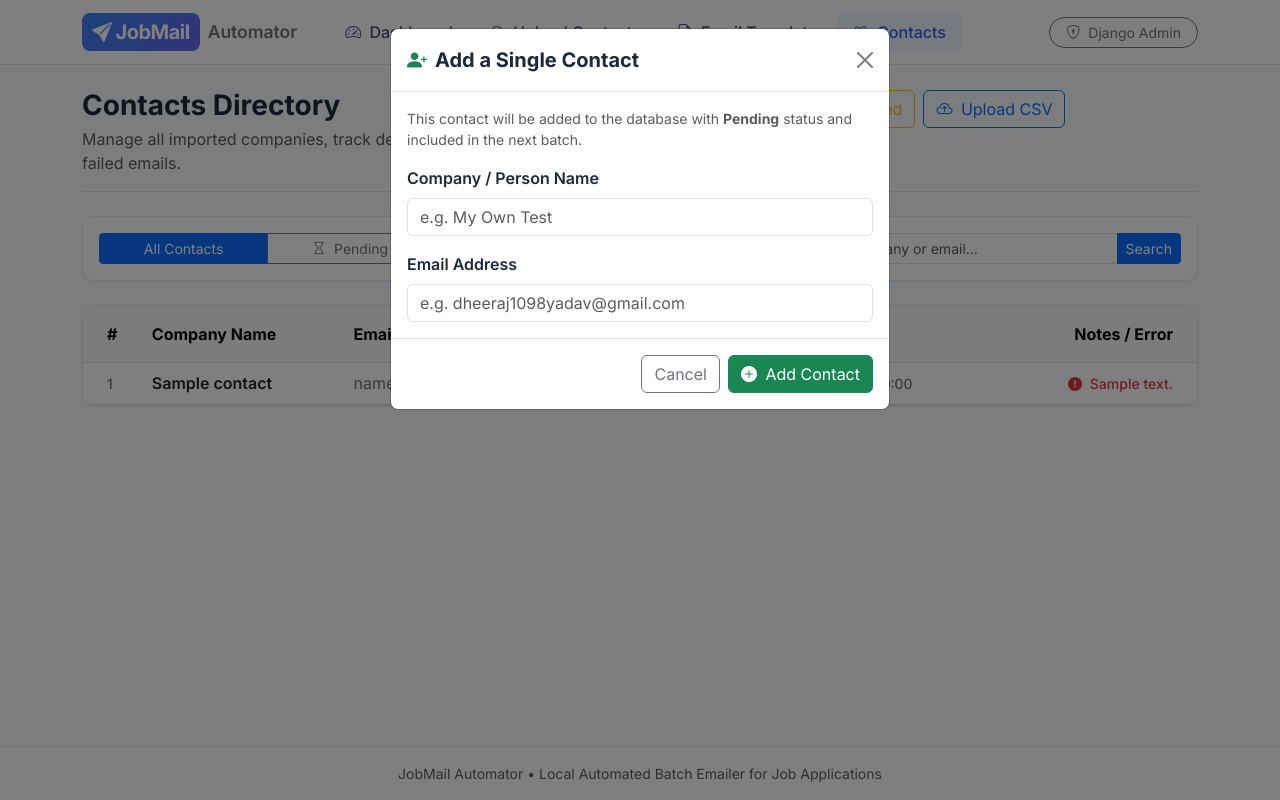
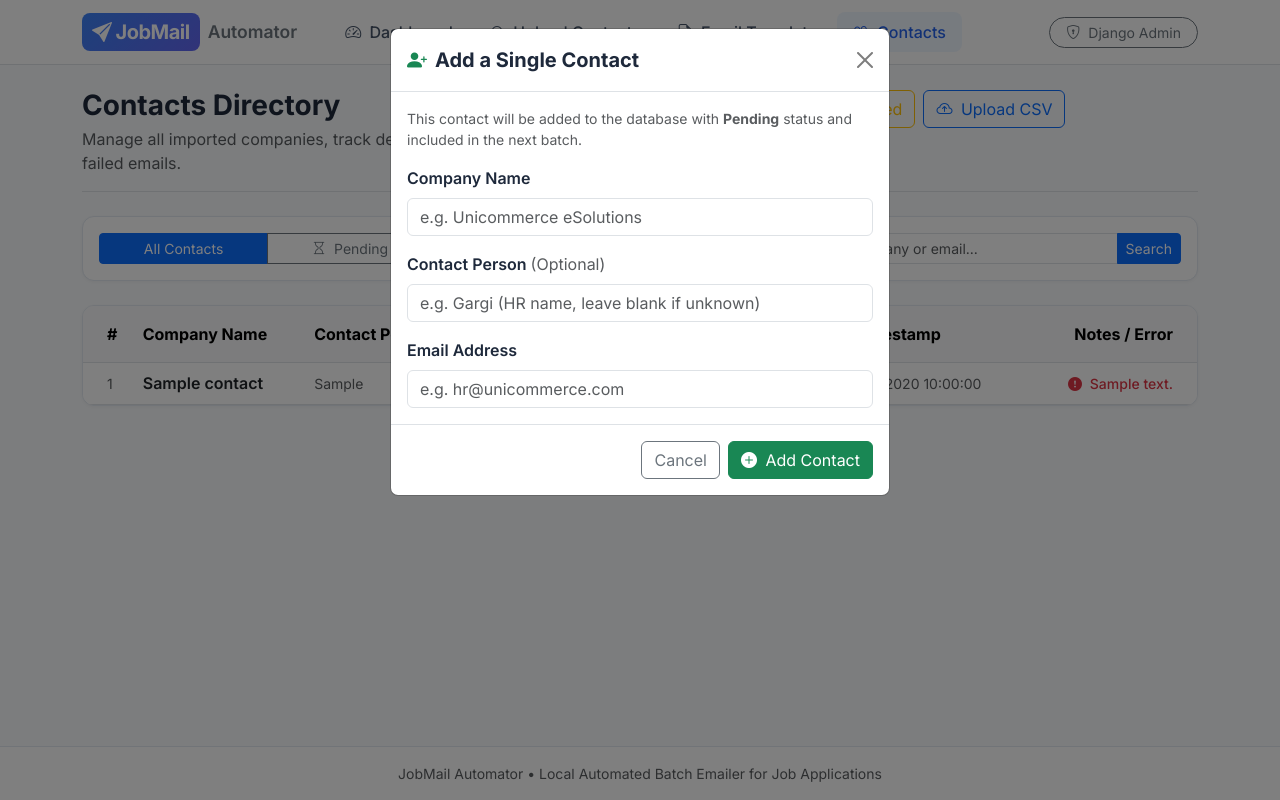
Before and after one commit to Dheeraj0928/Autonomus-mailer, a Django app: page /contacts/ in a window 1280 px wide, after a click on "Add Contact". Run offline with Django 5.2, Linux system fonts and the light colour scheme; tables that the repository leaves empty hold one stand-in row (values such as "Sample post").

Commit message:
feat: add contact_person support with smart fallback for personalized greeting

```diff
--- a/mailer/models.py
+++ b/mailer/models.py
@@ -13,6 +13,10 @@ class Contact(models.Model):
     ]
 
     company_name = models.CharField(max_length=255)
+    contact_person = models.CharField(
+        max_length=255, blank=True, default='',
+        help_text="Optional. HR/Recruiter name (e.g. 'Gargi'). If blank, greeting defaults to 'Hello,'"
+    )
     email = models.EmailField(unique=True, db_index=True)
     status = models.CharField(
         max_length=20,
@@ -35,22 +39,25 @@ class Contact(models.Model):
 
 
 class EmailTemplate(models.Model):
-    DEFAULT_SUBJECT = "Inquiry Regarding Software Engineer Opportunities"
+    DEFAULT_SUBJECT = "Opportunity as Software Engineer/Fresher"
     DEFAULT_BODY = (
-        "Hello Hiring Team at {{ company_name }},\n\n"
-        "I hope you are doing well.\n\n"
-        "I am a recent engineering graduate currently looking for Software Engineer or fresher-level opportunities. "
-        "I wanted to ask if there are any relevant openings available at your company.\n\n"
-        "I would be grateful if you could consider my profile for any suitable opportunities.\n\n"
+        "Hello {{ contact_person }},\n\n"
+        "Hope you are doing well.\n\n"
+        "My name is Dheeraj, and I am currently looking for an opportunity as a Software Engineer/Fresher. "
+        "I wanted to check if there are any openings available at {{ company_name }}.\n\n"
+        "I have been working on my technical skills and projects and would be happy to be considered for any suitable role.\n\n"
+        "You can view my resume here:\n"
+        "https://drive.google.com/file/d/1G_qTw4hwmWoY9QvmH1935kC4t5iltl32/view?usp=drive_link\n\n"
+        "Please let me know if there is any opportunity that matches my profile.\n\n"
         "Thank you for your time.\n\n"
-        "Regards,\n"
+        "Best regards,\n"
         "Dheeraj"
     )
 
     subject = models.CharField(max_length=255, default=DEFAULT_SUBJECT)
     body = models.TextField(
         default=DEFAULT_BODY,
-        help_text="Use {{ company_name }} as a placeholder for the company's name."
+        help_text="Use {{ company_name }} for company name and {{ contact_person }} for HR/recruiter name (auto-removed if blank)."
     )
     updated_at = models.DateTimeField(auto_now=True)
 
--- a/mailer/templates/mailer/contacts.html
+++ b/mailer/templates/mailer/contacts.html
@@ -75,6 +75,7 @@
                 <tr>
                     <th scope="col" class="ps-4 py-3">#</th>
                     <th scope="col" class="py-3">Company Name</th>
+                    <th scope="col" class="py-3">Contact Person</th>
                     <th scope="col" class="py-3">Email Address</th>
                     <th scope="col" class="py-3">Status</th>
                     <th scope="col" class="py-3">Sent Timestamp</th>
@@ -86,6 +87,7 @@
                     <tr>
                         <td class="ps-4 text-muted small">{{ forloop.counter0|add:page_obj.start_index }}</td>
                         <td class="fw-semibold text-dark">{{ contact.company_name }}</td>
+                        <td class="small text-muted">{{ contact.contact_person|default:"—" }}</td>
                         <td>
                             <a href="mailto:{{ contact.email }}" class="text-decoration-none text-secondary">
                                 {{ contact.email }}
@@ -187,12 +189,16 @@
             <div class="modal-body">
                 <p class="text-muted small mb-3">This contact will be added to the database with <strong>Pending</strong> status and included in the next batch.</p>
                 <div class="mb-3">
-                    <label for="add_company_name" class="form-label fw-semibold">Company / Person Name</label>
-                    <input type="text" id="add_company_name" name="company_name" class="form-control" placeholder="e.g. My Own Test" required>
+                    <label for="add_company_name" class="form-label fw-semibold">Company Name</label>
+                    <input type="text" id="add_company_name" name="company_name" class="form-control" placeholder="e.g. Unicommerce eSolutions" required>
+                </div>
+                <div class="mb-3">
+                    <label for="add_contact_person" class="form-label fw-semibold">Contact Person <span class="text-muted fw-normal">(Optional)</span></label>
+                    <input type="text" id="add_contact_person" name="contact_person" class="form-control" placeholder="e.g. Gargi (HR name, leave blank if unknown)">
                 </div>
                 <div class="mb-0">
                     <label for="add_email" class="form-label fw-semibold">Email Address</label>
-                    <input type="email" id="add_email" name="email" class="form-control" placeholder="e.g. dheeraj1098yadav@gmail.com" required>
+                    <input type="email" id="add_email" name="email" class="form-control" placeholder="e.g. hr@unicommerce.com" required>
                 </div>
             </div>
             <div class="modal-footer">
--- a/mailer/views.py
+++ b/mailer/views.py
@@ -111,8 +111,9 @@ def email_template_view(request: HttpRequest):
 
     # Generate sample preview
     sample_company = "Google"
-    preview_subject = render_template_text(template.subject, sample_company)
-    preview_body = render_template_text(template.body, sample_company)
+    sample_person = "Hiring Team"
+    preview_subject = render_template_text(template.subject, sample_company, sample_person)
+    preview_body = render_template_text(template.body, sample_company, sample_person)
 
     import json
     context = {
@@ -189,6 +190,7 @@ def add_single_contact(request: HttpRequest):
     """Manually add a single contact to the database."""
     if request.method == 'POST':
         company_name = request.POST.get('company_name', '').strip()
+        contact_person = request.POST.get('contact_person', '').strip()
         email = request.POST.get('email', '').strip()
 
         if not company_name:
@@ -203,7 +205,11 @@ def add_single_contact(request: HttpRequest):
                 # Use get_or_create with exact field match (email is already unique+indexed)
                 contact, created = Contact.objects.get_or_create(
                     email=email_normalized,
-                    defaults={'company_name': company_name, 'status': Contact.STATUS_PENDING}
+                    defaults={
+                        'company_name': company_name,
+                        'contact_person': contact_person,
+                        'status': Contact.STATUS_PENDING,
+                    }
                 )
                 if created:
                     messages.success(request, f"Contact '{company_name} <{email_normalized}>' added successfully!")
@@ -240,6 +246,7 @@ def send_test_email_view(request: HttpRequest):
     if request.method == 'POST':
         test_email = request.POST.get('test_email', '').strip()
         test_company = request.POST.get('test_company', 'Google (Test)').strip() or 'Google (Test)'
+        test_person = request.POST.get('test_person', '').strip()
 
         if not test_email:
             messages.error(request, "Please enter a valid email address to receive the test email.")
@@ -253,8 +260,8 @@ def send_test_email_view(request: HttpRequest):
             return redirect('mailer:email_template')
 
         template = EmailTemplate.get_template()
-        rendered_subject = f"[TEST] " + render_template_text(template.subject, test_company)
-        rendered_body = render_template_text(template.body, test_company)
+        rendered_subject = f"[TEST] " + render_template_text(template.subject, test_company, test_person)
+        rendered_body = render_template_text(template.body, test_company, test_person)
         sender = settings.DEFAULT_FROM_EMAIL or settings.EMAIL_HOST_USER
 
         try:
@@ -276,9 +283,9 @@ def download_sample_csv(request: HttpRequest):
     response = HttpResponse(content_type='text/csv')
     response['Content-Disposition'] = 'attachment; filename="sample_contacts.csv"'
     writer = csv.writer(response)
-    writer.writerow(['company_name', 'email'])
-    writer.writerow(['Google', 'careers@example.com'])
-    writer.writerow(['Microsoft', 'hr@example.com'])
-    writer.writerow(['ABC Company', 'hr@abc.com'])
-    writer.writerow(['Tech Innovators', 'talent@techinnovators.io'])
+    writer.writerow(['company_name', 'contact_person', 'email'])
+    writer.writerow(['Google', 'Sundar', 'careers@google.com'])
+    writer.writerow(['Microsoft', '', 'hr@microsoft.com'])
+    writer.writerow(['Unicommerce eSolutions', 'Gargi', 'gargi.rajan@unicommerce.com'])
+    writer.writerow(['Tech Innovators', '', 'talent@techinnovators.io'])
     return response
```
Also changed, not shown: mailer/services.py (+32 -8 lines), mailer/templates/mailer/email_template.html (+53 -11 lines), mailer/tests.py (+11 -0 lines), sample_contacts.csv (+5 -7 lines), mailer/migrations/0003_contact_name_alter_emailtemplate_body_and_more.py (added), mailer/migrations/0004_remove_contact_name_contact_contact_person_and_more.py (added).
